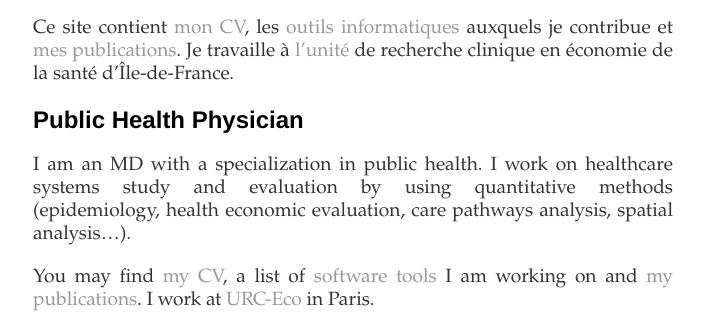
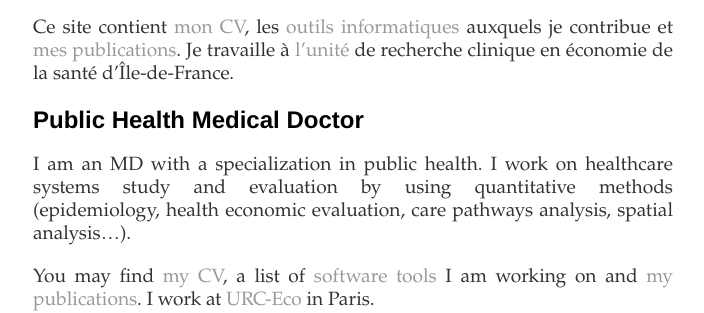
Before and after one commit to pierucci/pierucci.github.io, a Jekyll site: the page built from index.md, in a window 1280 px wide. Shown: the part 346-659 px from the top of the page, without its empty margins (287-991 px from the left). Built offline with Jekyll 4.4.1, drawn with Linux system fonts in a browser that asks for light colours.

Commit message:
Update index.md

```diff
--- a/index.md
+++ b/index.md
@@ -16,7 +16,7 @@ données médico-administratives pour répondre à des questions de Santé publi
 Ce site contient [mon CV](/cv), les [outils informatiques](/tools) auxquels je contribue et [mes publications](/papers).
 Je travaille à [l'unité](http://www.urc-eco.fr) de recherche clinique en économie de la santé d'Île-de-France.
 
-## Public Health Physician
+## Public Health Medical Doctor
 
 I am an MD with a specialization in public health. I work on healthcare systems study and
 evaluation by using quantitative methods (epidemiology, health economic evaluation, care pathways analysis, spatial analysis...).
```
